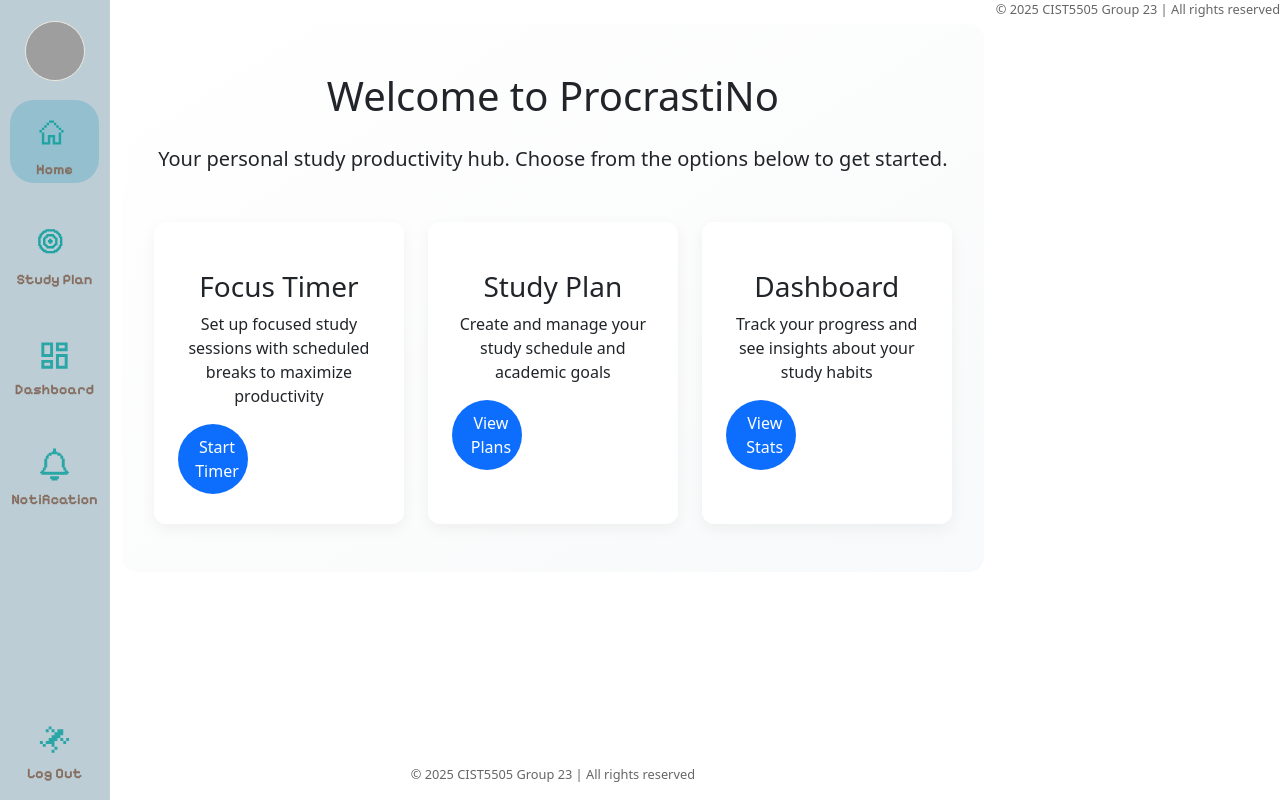
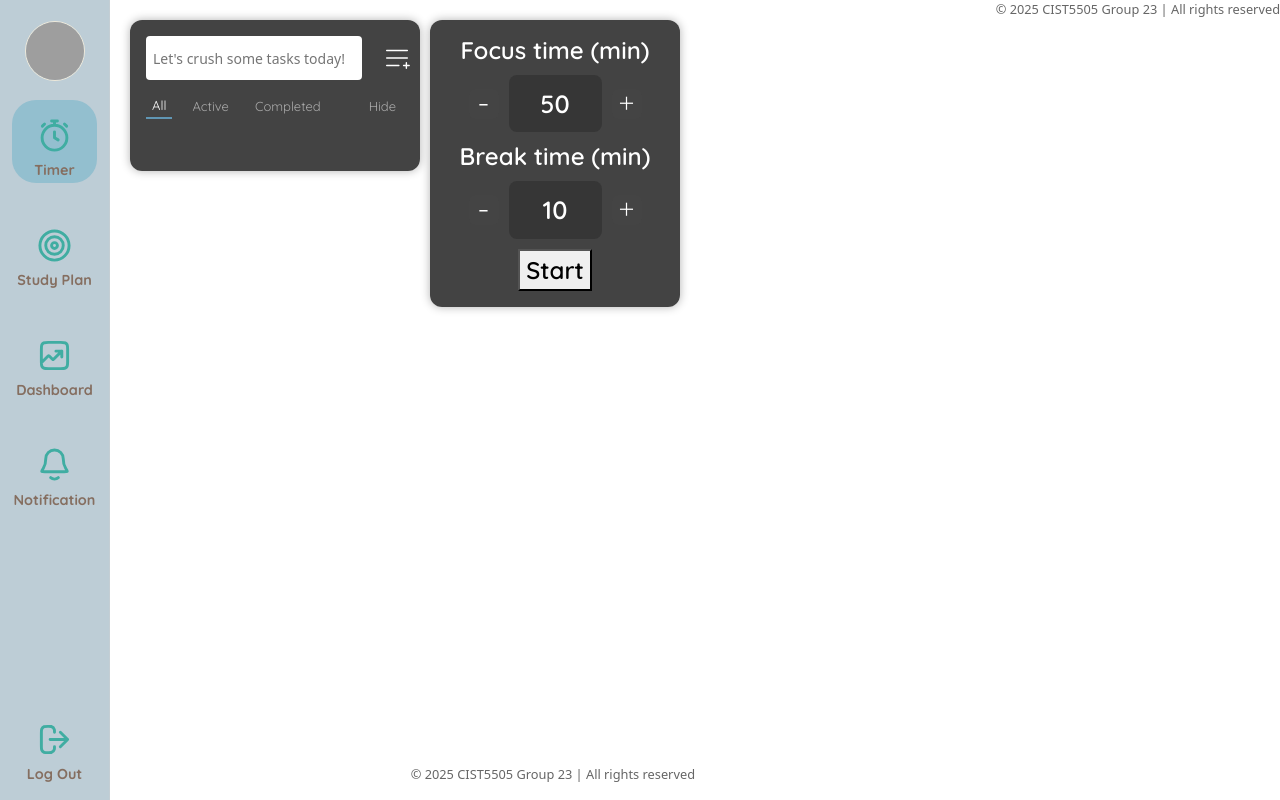
Before and after one commit to YehaoO-chen/AgileWebDevGroup23, a Flask app: page / in a window 1280 px wide. Run offline with Flask 3, Linux system fonts and the light colour scheme; the visitor is signed in with stand-in values (Sample User, id 1); some libraries are stand-ins or nearby versions; grey boxes are pictures that could not be loaded.

Commit message:
remove home page and modify icon and font

```diff
--- a/app/routes.py
+++ b/app/routes.py
@@ -35,7 +35,7 @@ def init_routes(app):
         # If the user is already logged in, redirect to the home page
         if not current_user.is_authenticated:
             return render_template('index.html')
-        return render_template('base.html', route='home', user=current_user)
+        return render_template('base.html', route='timer', user=current_user)
 
 
 
@@ -166,33 +166,18 @@ def init_routes(app):
             'message': f'成功分享{data_type}给{len(users)}位用户'
         })
 
-    # Dashboard route
-    @app.route('/home')
+
+    # Main page route (requires login)
+    @app.route('/timer')
     @login_required
-    def home():
+    def timer():
         user = current_user
         # Check if the request is an AJAX request (based on header set by JS)
         if request.headers.get('X-Requested-With') == 'XMLHttpRequest':
-            return render_template('home.html', user=user, is_partial=True) # Pass a flag if needed
+            return render_template('timer.html', user=user, is_partial=True) # Pass a flag if needed
         else:
             # If normal request, render with the base template
-            return render_template('base.html', route='home', user=user)
-
-    # Main page route (requires login)
-    @app.route('/mainpage')
-    @login_required
-    def mainpage():
-        user = current_user
-        # Check if the request is an AJAX request (based on header set by JS)
-        if request.headers.get('X-Requested-With') == 'XMLHttpRequest':
-            # If AJAX, render *only* the content part (mainpage.html itself)
-            # Crucially, mainpage.html should NOT have {% extends 'base.html' %}
-            # OR, keep extends but render only the block (more complex)
-            # Easiest: Render the template directly without base.
-            return render_template('mainpage.html', user=user, is_partial=True) # Pass a flag if needed
-        else:
-            # If normal request, render with the base template
-            return render_template('base.html', route='mainpage', user=user)
+            return render_template('base.html', route='timer', user=user)
 
 
     # Dashboard route (requires login)
--- a/app/static/css/base.css
+++ b/app/static/css/base.css
@@ -126,11 +126,13 @@ margin-bottom: 0.3rem;
 
 
 .nav-custom span, .dropdown-item {
-font-family: "Pixelify Sans", sans-serif, 'Segoe UI', sans-serif, Verdana;
+  font-family: "Quicksand", sans-serif;
+  font-optical-sizing: auto;
+  font-weight: 700;
+  font-style: normal;
 font-size: .9rem;
 color: #856e60;
 line-height: 1.4rem;
-font-weight: 700;
 white-space: nowrap;
 }
 
--- a/app/static/css/home.css
+++ /dev/null
@@ -1,81 +0,0 @@
-/* Home page specific styles */
-
-.welcome-card {
-    background: linear-gradient(to bottom right, #ffffff, #f8f9fa);
-    padding: 3rem 2rem;
-    border-radius: 15px;
-    margin-bottom: 2rem;
-}
-
-.feature-card {
-    background-color: white;
-    border-radius: 12px;
-    box-shadow: 0 5px 15px rgba(0, 0, 0, 0.05);
-    transition: all 0.3s ease;
-    height: 100%;
-    border: 1px solid var(--border-color);
-    opacity: 0;
-    transform: translateY(20px);
-}
-
-.feature-card:hover {
-    transform: translateY(-10px);
-    box-shadow: 0 10px 25px rgba(0, 0, 0, 0.1);
-    border-color: var(--primary-color);
-}
-
-.feature-icon {
-    font-size: 2.5rem;
-    color: var(--primary-color);
-    margin-bottom: 1rem;
-    display: inline-block;
-}
-
-.fade-in-up {
-    animation: fadeInUp 0.6s ease forwards;
-}
-
-@keyframes fadeInUp {
-    from {
-        opacity: 0;
-        transform: translateY(20px);
-    }
-    to {
-        opacity: 1;
-        transform: translateY(0);
-    }
-}
-
-/* Responsive adjustments */
-@media (max-width: 768px) {
-    .welcome-card {
-        padding: 2rem 1rem;
-    }
-}
-
-/* Quick stats section */
-.quick-stats {
-    display: flex;
-    justify-content: space-around;
-    margin: 2rem 0;
-    flex-wrap: wrap;
-}
-
-.stat-item {
-    text-align: center;
-    padding: 1rem;
-    flex: 1;
-    min-width: 150px;
-}
-
-.stat-number {
-    font-size: 2.2rem;
-    font-weight: bold;
-    color: var(--dark-primary);
-}
-
-.stat-label {
-    color: var(--text-color);
-    font-size: 0.9rem;
-    margin-top: 0.5rem;
-}
--- a/app/static/css/mainpage.css
+++ b/app/static/css/timer.css
@@ -137,14 +137,20 @@
 
 
 .timer_text {
-  font-family:  "Pixelify Sans", sans-serif, 'Segoe UI', sans-serif, Verdana;
+  font-family: "Quicksand", sans-serif;
+  font-optical-sizing: auto;
+  font-weight: 600;
+  font-style: normal;
   font-size: 24px;
   white-space:nowrap;
 }
 
 
 #break-time, #focus-time {
-  font-family:  "Pixelify Sans", sans-serif, 'Segoe UI', sans-serif, Verdana;
+  font-family: "Quicksand", sans-serif;
+  font-optical-sizing: auto;
+  font-weight: 600;
+  font-style: normal;
   background-color: #1111113f;
   color: white;
   padding: 10px 18px;
@@ -254,7 +260,10 @@ input[type="number"] {
 }
 
 .filters {
-  font-family:  "Pixelify Sans", sans-serif, 'Segoe UI', sans-serif, Verdana;
+  font-family: "Quicksand", sans-serif;
+  font-optical-sizing: auto;
+  font-weight: 600;
+  font-style: normal;
   display: flex;
   justify-content: space-between;
   align-items: center;
--- a/app/static/js/base.js
+++ b/app/static/js/base.js
@@ -65,15 +65,14 @@ $(document).ready(function() {
 
     // Define which paths should be loaded via AJAX initially.
     // Exclude paths like /login, /signup, /logout which are typically full page loads.
-    const ajaxLoadPaths = ['/home', '/study_plan', '/dashboard', '/notification', '/profile'];
+    const ajaxLoadPaths = ['/timer', '/study_plan', '/dashboard', '/notification', '/profile'];
     // Determine the actual path to load content for (e.g., map '/' to '/home')
     let pathToLoad = currentPath;
     let activeLinkSelectorPath = currentPath;
 
     if (currentPath === '/') {
-        // If the root path should display the 'home' content and highlight the 'home' link
-        pathToLoad = '/home';
-        activeLinkSelectorPath = '/home';
+        pathToLoad = '/timer';
+        activeLinkSelectorPath = '/timer';
     }
 
     // Check if the determined path is one we should load via AJAX
--- a/app/templates/base.html
+++ b/app/templates/base.html
@@ -8,7 +8,7 @@
     {% block styles %}{% endblock %}
     <link rel="preconnect" href="https://fonts.googleapis.com">
     <link rel="preconnect" href="https://fonts.gstatic.com" crossorigin>
-    <link href="https://fonts.googleapis.com/css2?family=Pixelify+Sans:wght@400..700&display=swap" rel="stylesheet">
+    <link href="https://fonts.googleapis.com/css2?family=Quicksand:wght@300..700&display=swap" rel="stylesheet">
     <script src="https://code.jquery.com/jquery-3.7.1.min.js" integrity="sha256-/JqT3SQfawRcv/BIHPThkBvs0OEvtFFmqPF/lYI/Cxo=" crossorigin="anonymous"></script>
     {% block extra_css %}{% endblock %}
     <title>{%block title %}ProcrastiNo - Your Best Study Buddy{% endblock %}</title>
@@ -31,42 +31,31 @@
         <!-- Nav links & items -->
         <ul class="nav flex-column">
             <li class="nav-item">
-                <a href="{{ url_for('home') }}" class="nav-custom {% if request.endpoint == 'home' or route == 'home'%}active{% endif %}">
-                    <svg xmlns="http://www.w3.org/2000/svg" width="29" height="29" viewBox="0 0 29 29">
-                        <path fill="#1fa4a3" d="M14 2h-4v2H8v2H6v2H4v2H2v2h2v10h7v-6h2v6h7V12h2v-2h-2V8h-2V6h-2V4h-2zm0 2v2h2v2h2v2h2v2h-2v8h-3v-6H9v6H6v-8H4v-2h2V8h2V6h2V4z" />
-                    </svg>
-                    <span>Home</span>
+                <a href="{{ url_for('timer') }}" class="nav-custom {% if request.endpoint == 'timer' or route == 'timer'%}active{% endif %}">
+                    <svg viewBox="0 0 24 24" fill="none" xmlns="http://www.w3.org/2000/svg" stroke="#0000000"><g id="SVGRepo_bgCarrier" stroke-width="0"></g><g id="SVGRepo_tracerCarrier" stroke-linecap="round" stroke-linejoin="round"></g><g id="SVGRepo_iconCarrier"> <path d="M12 9.5V13.5L14.5 15M12 5C7.30558 5 3.5 8.80558 3.5 13.5C3.5 18.1944 7.30558 22 12 22C16.6944 22 20.5 18.1944 20.5 13.5C20.5 8.80558 16.6944 5 12 5ZM12 5V2M10 2H14M20.329 5.59204L18.829 4.09204L19.579 4.84204M3.67102 5.59204L5.17102 4.09204L4.42102 4.84204" stroke="#40ADA2" stroke-width="2" stroke-linecap="round" stroke-linejoin="round"></path> </g></svg>
+                    <span>Timer</span>
                 </a>
             </li>
             <li class="nav-item">
                 <a href="{{ url_for('study_plan') }}" class="nav-custom {% if request.endpoint == 'studyplan' %}active{% endif %}">
-                    <svg xmlns="http://www.w3.org/2000/svg" width="29" height="29" viewBox="0 0 29 29">
-                        <path fill="#1fa4a3" d="M12 13h-2v-1H9v-2h1V9h2v1h1v2h-1Zm2 4H8v-1H7v-1H6v-1H5V8h1V7h1V6h1V5h6v1h1v1h1v1h1v6h-1v1h-1v1h-1Zm1 4H7v-1H5v-1H4v-1H3v-1H2v-2H1V7h1V5h1V4h1V3h1V2h2V1h8v1h2v1h1v1h1v1h1v2h1v8h-1v2h-1v1h-1v1h-1v1h-2Zm-2-6v-1h1v-1h1V9h-1V8h-1V7H9v1H8v1H7v4h1v1h1v1Zm1 4v-1h2v-1h1v-1h1v-2h1V8h-1V6h-1V5h-1V4h-2V3H8v1H6v1H5v1H4v2H3v6h1v2h1v1h1v1h2v1Z" />
-                    </svg>
+                    <svg viewBox="0 0 24 24" fill="none" xmlns="http://www.w3.org/2000/svg"><g id="SVGRepo_bgCarrier" stroke-width="0"></g><g id="SVGRepo_tracerCarrier" stroke-linecap="round" stroke-linejoin="round"></g><g id="SVGRepo_iconCarrier"> <path d="M12 22C17.5228 22 22 17.5228 22 12C22 6.47715 17.5228 2 12 2C6.47715 2 2 6.47715 2 12C2 17.5228 6.47715 22 12 22Z" stroke="#40ADA2" stroke-width="2" stroke-linecap="round" stroke-linejoin="round"></path> <path d="M12 18C15.3137 18 18 15.3137 18 12C18 8.68629 15.3137 6 12 6C8.68629 6 6 8.68629 6 12C6 15.3137 8.68629 18 12 18Z" stroke="#40ADA2" stroke-width="2" stroke-linecap="round" stroke-linejoin="round"></path> <path d="M12 14C13.1046 14 14 13.1046 14 12C14 10.8954 13.1046 10 12 10C10.8954 10 10 10.8954 10 12C10 13.1046 10.8954 14 12 14Z" stroke="#40ADA2" stroke-width="2" stroke-linecap="round" stroke-linejoin="round"></path> </g></svg>
                     <span>Study Plan</span>
                 </a>
             </li>
             <li class="nav-item">
                 <a href="{{ url_for('dashboard') }}" class="nav-custom {% if request.endpoint == 'dashboard' %}active{% endif %}">
-                    <svg xmlns="http://www.w3.org/2000/svg" width="24" height="24" viewBox="0 0 24 24">
-                        <path fill="#2aa6a6" d="M3 3h8v10H3zm2 2v6h4V5zm8-2h8v6h-8zm2 2v2h4V5zm-2 6h8v10h-8zm2 2v6h4v-6zM3 15h8v6H3zm2 2v2h4v-2z" />
-                    </svg>
+                    <svg viewBox="0 0 24 24" fill="none" xmlns="http://www.w3.org/2000/svg"><g id="SVGRepo_bgCarrier" stroke-width="0"></g><g id="SVGRepo_tracerCarrier" stroke-linecap="round" stroke-linejoin="round"></g><g id="SVGRepo_iconCarrier"> <path d="M17 9L11.5657 14.4343C11.3677 14.6323 11.2687 14.7313 11.1545 14.7684C11.0541 14.8011 10.9459 14.8011 10.8455 14.7684C10.7313 14.7313 10.6323 14.6323 10.4343 14.4343L8.56569 12.5657C8.36768 12.3677 8.26867 12.2687 8.15451 12.2316C8.05409 12.1989 7.94591 12.1989 7.84549 12.2316C7.73133 12.2687 7.63232 12.3677 7.43431 12.5657L3 17M17 9H13M17 9V13M7.8 21H16.2C17.8802 21 18.7202 21 19.362 20.673C19.9265 20.3854 20.3854 19.9265 20.673 19.362C21 18.7202 21 17.8802 21 16.2V7.8C21 6.11984 21 5.27976 20.673 4.63803C20.3854 4.07354 19.9265 3.6146 19.362 3.32698C18.7202 3 17.8802 3 16.2 3H7.8C6.11984 3 5.27976 3 4.63803 3.32698C4.07354 3.6146 3.6146 4.07354 3.32698 4.63803C3 5.27976 3 6.11984 3 7.8V16.2C3 17.8802 3 18.7202 3.32698 19.362C3.6146 19.9265 4.07354 20.3854 4.63803 20.673C5.27976 21 6.11984 21 7.8 21Z" stroke="#40ADA2" stroke-width="2" stroke-linecap="round" stroke-linejoin="round"></path> </g></svg>
                     <span>Dashboard</span>
                 </a>
             </li>
             <li class="nav-item">
                 <a href="{{ url_for('notification') }}" class="nav-custom {% if request.endpoint == 'notification' %}active{% endif %}">
-                    <svg xmlns="http://www.w3.org/2000/svg" width="24" height="24" viewBox="0 0 24 24">
-                        <path fill="#2aa6a6" d="M15 20v2h-1v1h-4v-1H9v-2zm6-3v-1h-1v-2h-1V8h-1V6h-1V5h-1V4h-2V3h-1V1h-2v2h-1v1H8v1H7v1H6v2H5v6H4v2H3v1H2v1h1v1h18v-1h1v-1zM6 16v-2h1V8h1V6h2V5h4v1h2v2h1v6h1v2h1v1H5v-1z" />
-                    </svg>
-                    <span>Notification</span>
+                    <svg viewBox="0 0 24 24" fill="none" xmlns="http://www.w3.org/2000/svg"><g id="SVGRepo_bgCarrier" stroke-width="0"></g><g id="SVGRepo_tracerCarrier" stroke-linecap="round" stroke-linejoin="round"></g><g id="SVGRepo_iconCarrier"> <path d="M9.35395 21C10.0591 21.6224 10.9853 22 11.9998 22C13.0142 22 13.9405 21.6224 14.6456 21M17.9998 8C17.9998 6.4087 17.3676 4.88258 16.2424 3.75736C15.1172 2.63214 13.5911 2 11.9998 2C10.4085 2 8.88235 2.63214 7.75713 3.75736C6.63192 4.88258 5.99977 6.4087 5.99977 8C5.99977 11.0902 5.22024 13.206 4.34944 14.6054C3.6149 15.7859 3.24763 16.3761 3.2611 16.5408C3.27601 16.7231 3.31463 16.7926 3.46155 16.9016C3.59423 17 4.19237 17 5.38863 17H18.6109C19.8072 17 20.4053 17 20.538 16.9016C20.6849 16.7926 20.7235 16.7231 20.7384 16.5408C20.7519 16.3761 20.3846 15.7859 19.6501 14.6054C18.7793 13.206 17.9998 11.0902 17.9998 8Z" stroke="#40ADA2" stroke-width="2" stroke-linecap="round" stroke-linejoin="round"></path> </g></svg>                    <span>Notification</span>
                 </a>
             </li>
             <li class="nav-item logout">
                 <a href="{{ url_for('logout')}}" class="nav-custom">
-                    <svg xmlns="http://www.w3.org/2000/svg" width="24" height="24" viewBox="0 0 24 24">
-                        <path fill="#2aa6a6" d="M10 3H8v2H6v2h2V5h2v2h2v2h-2v2H8v2H6v2H4v-2H2v2h2v2h2v-2h4v2h2v2h-2v2h2v-2h2v-2h-2v-4h2v-2h2v2h2v2h2v-2h2v-2h-2v2h-2v-2h-2V9h2V5h-4v2h-2V5h-2z" />
-                    </svg>
+                    <svg viewBox="0 0 24 24" fill="none" xmlns="http://www.w3.org/2000/svg"><g id="SVGRepo_bgCarrier" stroke-width="0"></g><g id="SVGRepo_tracerCarrier" stroke-linecap="round" stroke-linejoin="round"></g><g id="SVGRepo_iconCarrier"> <path d="M16 17L21 12M21 12L16 7M21 12H9M12 17C12 17.93 12 18.395 11.8978 18.7765C11.6204 19.8117 10.8117 20.6204 9.77646 20.8978C9.39496 21 8.92997 21 8 21H7.5C6.10218 21 5.40326 21 4.85195 20.7716C4.11687 20.4672 3.53284 19.8831 3.22836 19.1481C3 18.5967 3 17.8978 3 16.5V7.5C3 6.10217 3 5.40326 3.22836 4.85195C3.53284 4.11687 4.11687 3.53284 4.85195 3.22836C5.40326 3 6.10218 3 7.5 3H8C8.92997 3 9.39496 3 9.77646 3.10222C10.8117 3.37962 11.6204 4.18827 11.8978 5.22354C12 5.60504 12 6.07003 12 7" stroke="#40ADA2" stroke-width="2" stroke-linecap="round" stroke-linejoin="round"></path> </g></svg>
                     <span>Log Out</span>
                 </a>
             </li>
--- a/app/templates/home.html
+++ /dev/null
@@ -1,97 +0,0 @@
-
-{% block extra_css %}
-<link rel="stylesheet" href="{{ url_for('static', filename='css/home.css') }}">
-{% endblock %}
-
-{% block content %}
-<div class="container mt-4">
-    <div class="row">
-        <div class="col-12">
-            <div class="welcome-card floating-card">
-                <h1 class="page-header text-center mb-4">Welcome to ProcrastiNo</h1>
-                <p class="text-center lead mb-5">Your personal study productivity hub. Choose from the options below to get started.</p>
-
-                <div class="row justify-content-center g-4">
-                    <div class="col-md-4">
-                        <div class="feature-card text-center p-4">
-                            <i class="bi bi-alarm feature-icon mb-3"></i>
-                            <h3>Focus Timer</h3>
-                            <p>Set up focused study sessions with scheduled breaks to maximize productivity</p>
-                            <a  class="btn btn-primary mt-3" id="start-timer-btn" >
-                                <i class="bi bi-play-circle me-2"></i>Start Timer
-                            </a>
-                        </div>
-                    </div>
-
-                    <div class="col-md-4">
-                        <div class="feature-card text-center p-4">
-                            <i class="bi bi-journal-text feature-icon mb-3"></i>
-                            <h3>Study Plan</h3>
-                            <p>Create and manage your study schedule and academic goals</p>
-                            <a href="{{ url_for('study_plan') }}" class="btn btn-primary mt-3">
-                                <i class="bi bi-calendar-check me-2"></i>View Plans
-                            </a>
-                        </div>
-                    </div>
-
-                    <div class="col-md-4">
-                        <div class="feature-card text-center p-4">
-                            <i class="bi bi-graph-up feature-icon mb-3"></i>
-                            <h3>Dashboard</h3>
-                            <p>Track your progress and see insights about your study habits</p>
-                            <a href="{{ url_for('dashboard') }}" class="btn btn-primary mt-3">
-                                <i class="bi bi-pie-chart me-2"></i>View Stats
-                            </a>
-                        </div>
-                    </div>
-                </div>
-            </div>
-        </div>
-    </div>
-</div>
-{% endblock %}
-
-{% block extra_js %}
-<script>
-    $(document).ready(function() {
-        // Select all feature cards using jQuery selector
-        const $featureCards = $('.feature-card');
-
-        // Iterate through each feature card using jQuery's .each()
-        $featureCards.each(function(index) {
-            // 'this' refers to the current DOM element in the loop
-            const $card = $(this); // Wrap the DOM element in a jQuery object
-
-            // Use setTimeout to add the class with a staggered delay
-            setTimeout(() => {
-                $card.addClass('fade-in-up');
-            }, 100 * index); // Delay increases for each card
-        });
-
-
-                // --- Click Listener for "Start Timer" Button ---
-        // Assumes loadMainContent is globally available from base.js
-        $('#start-timer-btn').on('click', function(event) {
-            event.preventDefault(); // Prevent default link behavior
-
-
-            if (typeof loadMainContent === 'function') {
-                loadMainContent('mainpage'); // Use the existing function to load content into <main>
-
-                // Update browser history
-                // Update active class in sidebar (assuming 'mainpage' corresponds to 'Home' link)
-                // Adjust selector if 'mainpage' has its own sidebar link
-                $('.sidebar .nav-custom').removeClass('active');
-                $('.sidebar a.nav-custom[href="/home"]').addClass('active'); // Activate 'Home' link
-
-
-            } else {
-                console.error("loadMainContent function is not defined.");
-                // Fallback: Perform a standard navigation if function is missing
-                // window.location.href = targetUrl;
-            }
-        });
-
-    });
-</script>
-{% endblock %}
--- a/app/templates/mainpage.html
+++ b/app/templates/timer.html
@@ -1,6 +1,6 @@
 
 {% block extra_css %}
-<link rel="stylesheet" href="{{ url_for('static', filename='css/mainpage.css') }}">
+<link rel="stylesheet" href="{{ url_for('static', filename='css/timer.css') }}">
 {% endblock %}
 
 
@@ -92,5 +92,5 @@
 {% endblock %}
 
 {% block extra_js %}
-<script src="{{ url_for('static', filename='js/mainpage.js') }}"></script>
+<script src="{{ url_for('static', filename='js/timer.js') }}"></script>
 {% endblock %}
```
Also changed, not shown: app/static/js/timer.js (renamed from app/static/js/mainpage.js).
